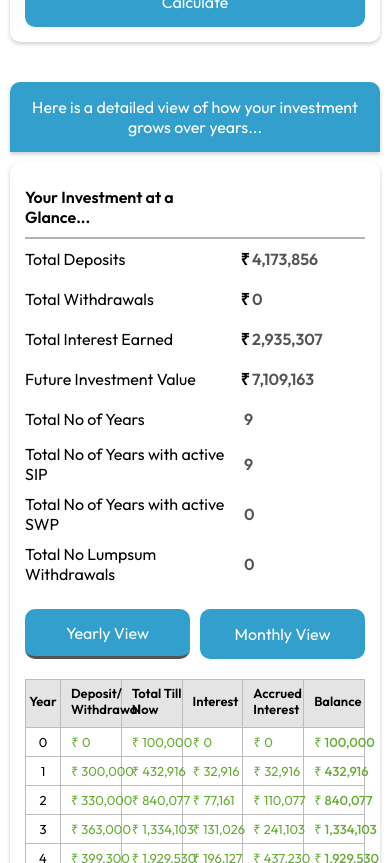
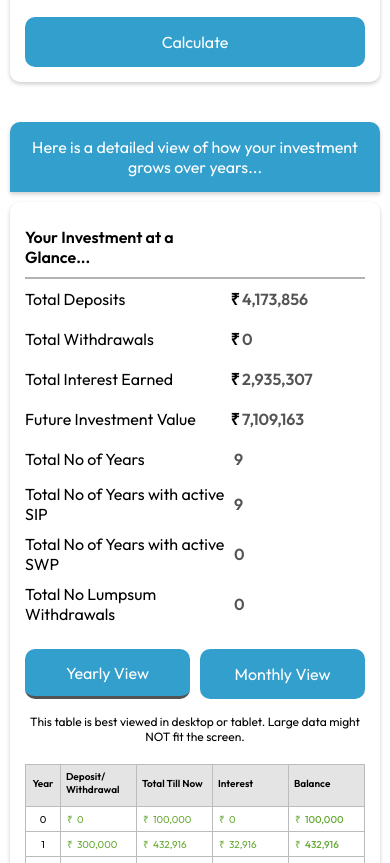
Before and after one commit to compound-interest-investment-calculator/compound-interest-investment-calculator.github.io, a plain HTML site: page index.html in a window 390 px wide. Shown: the part 1137-2000 px from the top of the page. Drawn offline with Linux system fonts and the light colour scheme.

Commit message:
Updated Mobile View

```diff
--- a/index.html
+++ b/index.html
@@ -700,6 +700,8 @@
                         <button class="yearMonthToggleBtn" id="monthly-data" onclick="showMonthlyData()">Monthly
                             View</button>
                     </div>
+                    <div class="mobile-only" style="padding-top: 15px; font-size: 12px; text-align: center;">This table is best viewed in
+                        desktop or tablet. Large data might NOT fit the screen.</div>
                     <div class="monthly-data">
                         <div class="resultTable" id="monthlyResultTable"></div>
                         <div class="button">
--- a/styles.css
+++ b/styles.css
@@ -69,8 +69,6 @@ body {
     display: flex;
     align-items: center;
     justify-content: center;
-    height: 70px;
-    max-height: 70px;
 }
 
 .yearMonthToggleBtn.active {
@@ -108,25 +106,71 @@ div.button {
     padding: 0px;
 }
 
-@media (min-width: 1000px) {
+@media (min-width: 1270px) {
+    .overview {
+        height: 70px;
+    }
+
+    .resultTable {
+        font-size: 13px;
+    }
+
+    .resultTable th,
+    .resultTable td {
+        text-align: left;
+        padding-left: 10px;
+        border: 1px solid rgb(188 188 188);
+    }
+}
+
+@media (max-width: 1270px) {
+
+    .div-left,
+    .div-right {
+        flex: 100%;
+    }
+
+    .overview {
+        height: fit-content;
+    }
+
+    .resultTable {
+        font-size: 13px;
+    }
+
+    .resultTable th,
+    .resultTable td {
+        text-align: left;
+        padding-left: 5px;
+        border: 1px solid rgb(188 188 188);
+    }
+}
+
+@media (min-width: 750px) {
     .mobile-only {
         display: none;
     }
-
-    /* .child,
-    .overview {
-        width: 40%;
-    } */
 }
 
-@media (max-width: 1000px) {
+@media (max-width: 750px) {
     .desktop-only {
         display: none;
     }
 
-    .div-left,
-    .div-right {
-        flex: 100%;
+    .resultTable th:nth-child(5),
+    .resultTable td:nth-child(5) {
+        display: none;
+    }
+
+    .resultTable {
+        font-size: 13px;
+    }
+}
+
+@media (max-width: 500px) {
+
+    .resultTable {
+        font-size: 10px;
     }
 }
 
@@ -190,10 +234,10 @@ table.firstTable {
     margin-top: 10px;
 }
 
-table td:nth-child(2),
-table td:nth-child(4),
-table th:nth-child(2),
-table th:nth-child(4),
+table:not('.resultTable') td:nth-child(2),
+table:not('.resultTable') td:nth-child(4),
+table:not('.resultTable') th:nth-child(2),
+table:not('.resultTable') th:nth-child(4),
 .sub-table td:nth-child(4) {
     padding-left: 10px;
 }
@@ -227,19 +271,8 @@ td {
     border-bottom: none;
 }
 
-.resultTable {
-    font-size: 13px;
-}
-
 .resultTable tr:first-child {
     background-color: rgb(228, 228, 228);
-}
-
-.resultTable th,
-.resultTable td {
-    text-align: left;
-    padding-left: 10px;
-    border: 1px solid rgb(188 188 188);
 }
 
 .resultTable th:first-child,
```
